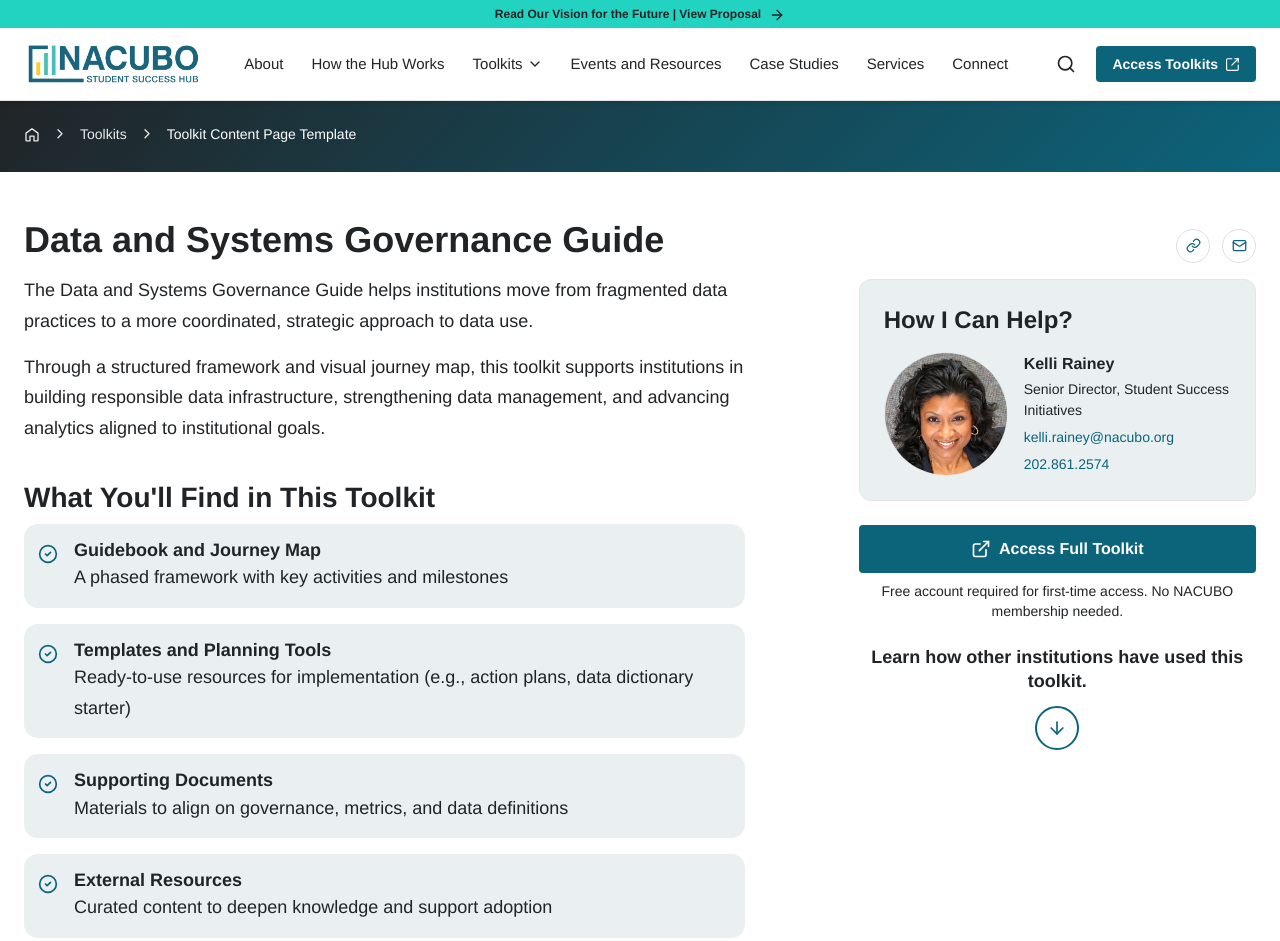
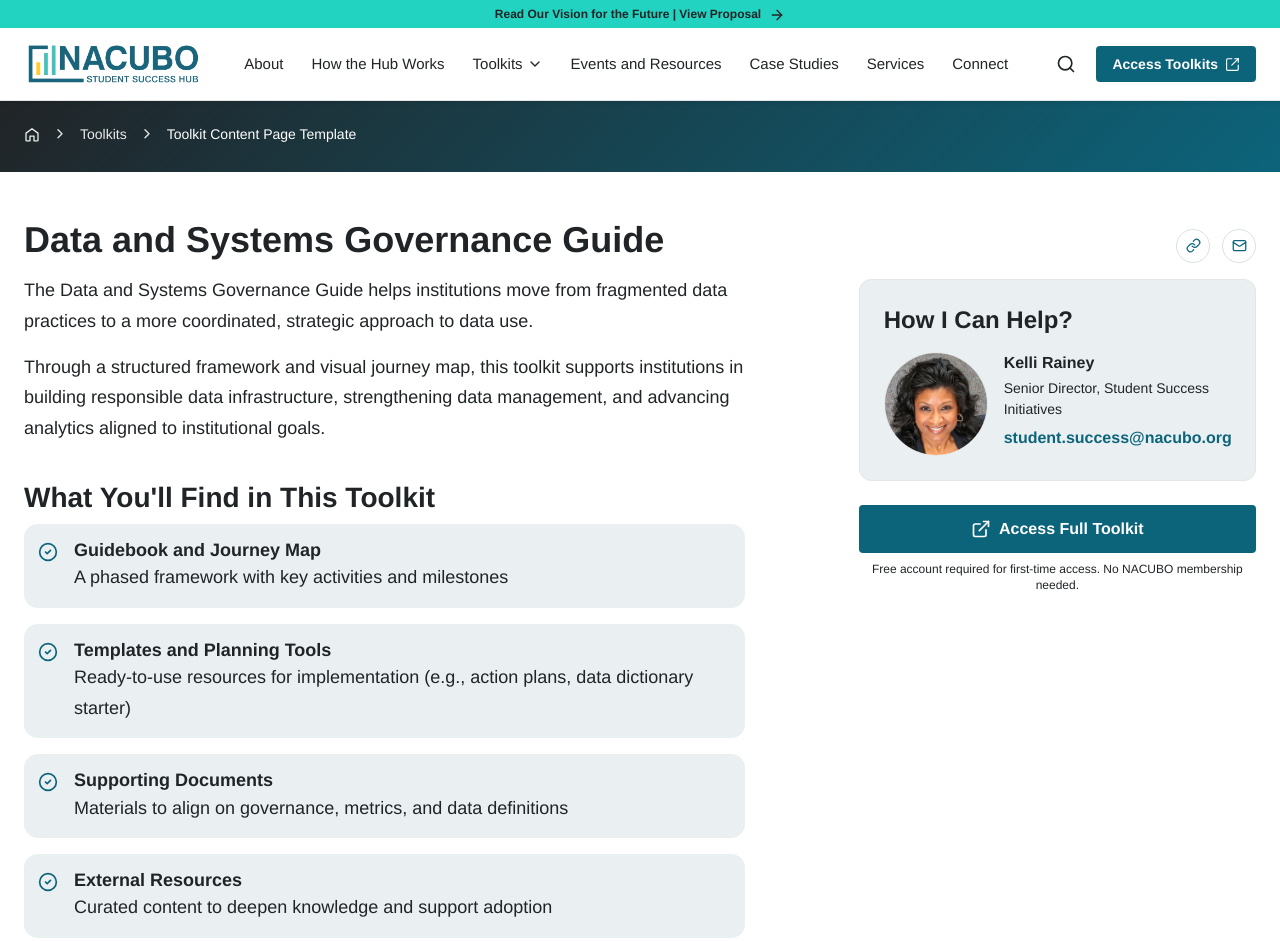
Before and after one commit to signe-dallas/ssh-website-2, a plain HTML site: page docs/t-content.html in a window 1280 px wide. Shown: the top 941 px of the page. Drawn offline with Linux system fonts and the light colour scheme.

Commit message:
Update T content contact card and docs copy

```diff
--- a/docs/t-content.html
+++ b/docs/t-content.html
@@ -62,7 +62,7 @@
 .t-content-soft-card svg {
   width: 20px;
   height: 20px;
-  margin-top: 5px;
+  margin-top: 3px;
 }
 .t-content-soft-card p:first-child {
   font-size: 18px;
@@ -94,8 +94,8 @@
   margin-bottom: 1rem;
 }
 .t-content-help-image {
-  width: 124px;
-  height: 124px;
+  width: 104px;
+  height: 104px;
   border-radius: 9999px;
   background: #fff;
   border: 1px solid #e5e5e5;
@@ -127,6 +127,7 @@
   line-height: 1.5;
 }
 .t-content-help-email {
+  font-size: 16px;
   margin-top: 0.375rem;
   margin-bottom: 0.375rem;
 }
@@ -462,8 +463,7 @@
             <div>
               <p class="t-content-help-name mb-1">Kelli Rainey</p>
               <p class="t-content-help-contact">Senior Director, Student Success Initiatives</p>
-              <p class="t-content-help-contact t-content-help-email"><a href="mailto:kelli.rainey@nacubo.org" class="text-primary font-medium hover:underline">kelli.rainey@nacubo.org</a></p>
-              <p class="t-content-help-contact"><a href="tel:2028612574" class="text-primary font-medium hover:underline">202.861.2574</a></p>
+              <p class="t-content-help-contact t-content-help-email"><a href="mailto:student.success@nacubo.org" class="text-primary font-bold hover:underline">student.success@nacubo.org</a></p>
             </div>
           </div>
         </div>
@@ -473,14 +473,9 @@
         </a>
 
         <div class="text-center">
-          <p class="text-sm text-gray-dark">Free account required for first-time access. No NACUBO membership needed.</p>
+          <p class="text-xs text-gray-dark">Free account required for first-time access. No NACUBO membership needed.</p>
         </div>
-        <div class="t-content-scroll-link">
-          <h3>Learn how other institutions have used this toolkit.</h3>
-          <a href="#how-others-used" class="t-content-scroll-arrow" aria-label="Scroll to How Others Have Used This Toolkit section">
-            <svg xmlns="http://www.w3.org/2000/svg" width="24" height="24" viewBox="0 0 24 24" fill="none" stroke="currentColor" stroke-width="2" stroke-linecap="round" stroke-linejoin="round" class="w-5 h-5" aria-hidden="true"><path d="M12 5v14"></path><path d="m19 12-7 7-7-7"></path></svg>
-          </a>
-        </div>
+
       </aside>
     </div>
   </section>
```
Also changed, not shown: site-mirror/nacubo-ssh.agencyq.ai/t-content.html (+7 -12 lines).
